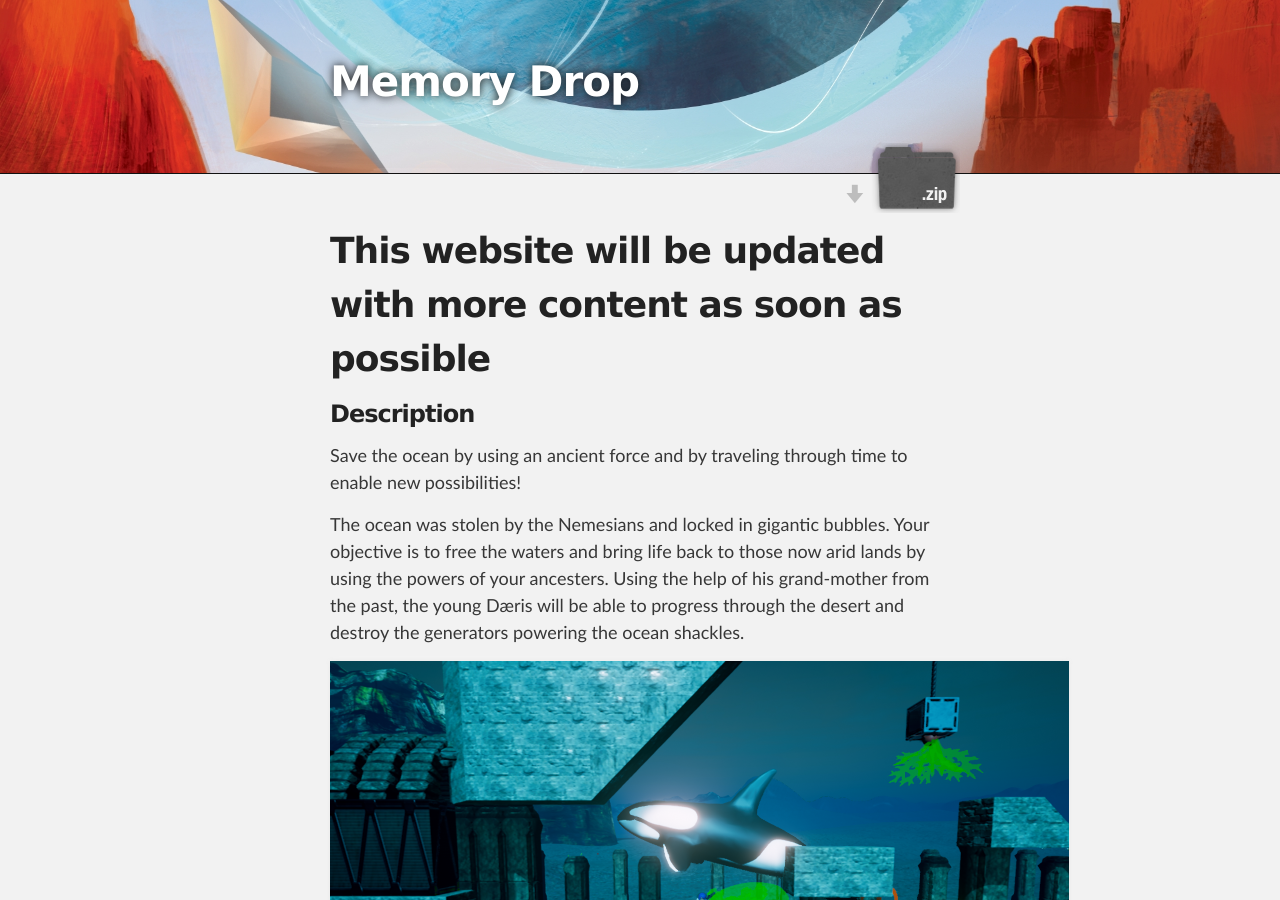
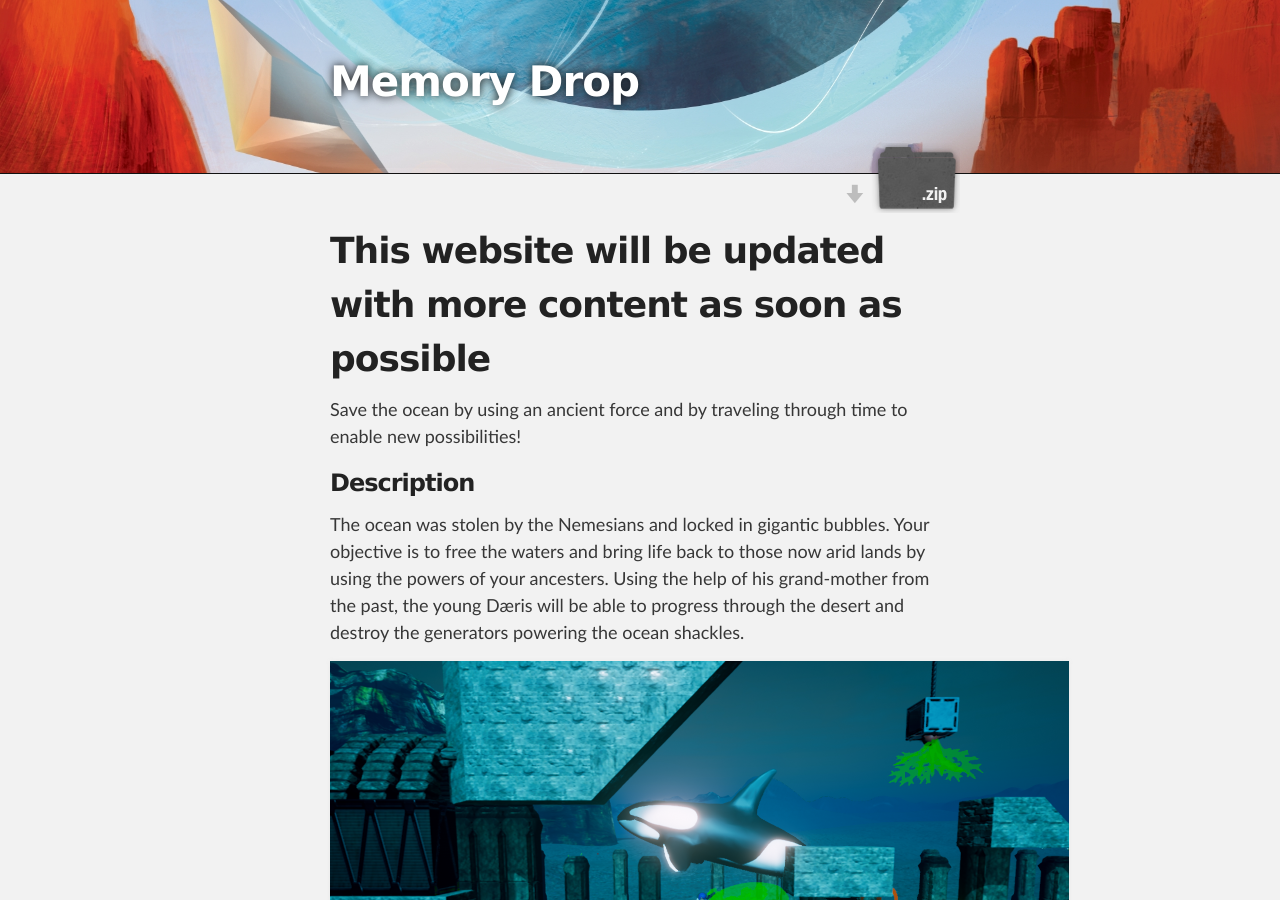
Before and after one commit to Lectem/lectem.github.io, a Jekyll site: the page built from MemoryDrop.md, in a window 1280 px wide and 900 px high. Built offline with Jekyll 4.4.1, drawn with Linux system fonts in a browser that asks for light colours.

Commit message:
pitch avant la description

```diff
--- a/MemoryDrop.md
+++ b/MemoryDrop.md
@@ -7,11 +7,9 @@ download: https://drive.google.com/open?id=0B6T7Ki5czaPEOGJ3MXZsMzR0RU0
 
 # This website will be updated with more content as soon as possible
 
-
+Save the ocean by using an ancient force and by traveling through time to enable new possibilities!
 
 ### Description
-
-Save the ocean by using an ancient force and by traveling through time to enable new possibilities!
 
 The ocean was stolen by the Nemesians and locked in gigantic bubbles.
 Your objective is to free the waters and bring life back to those now arid lands by using the powers of your ancesters.
```
